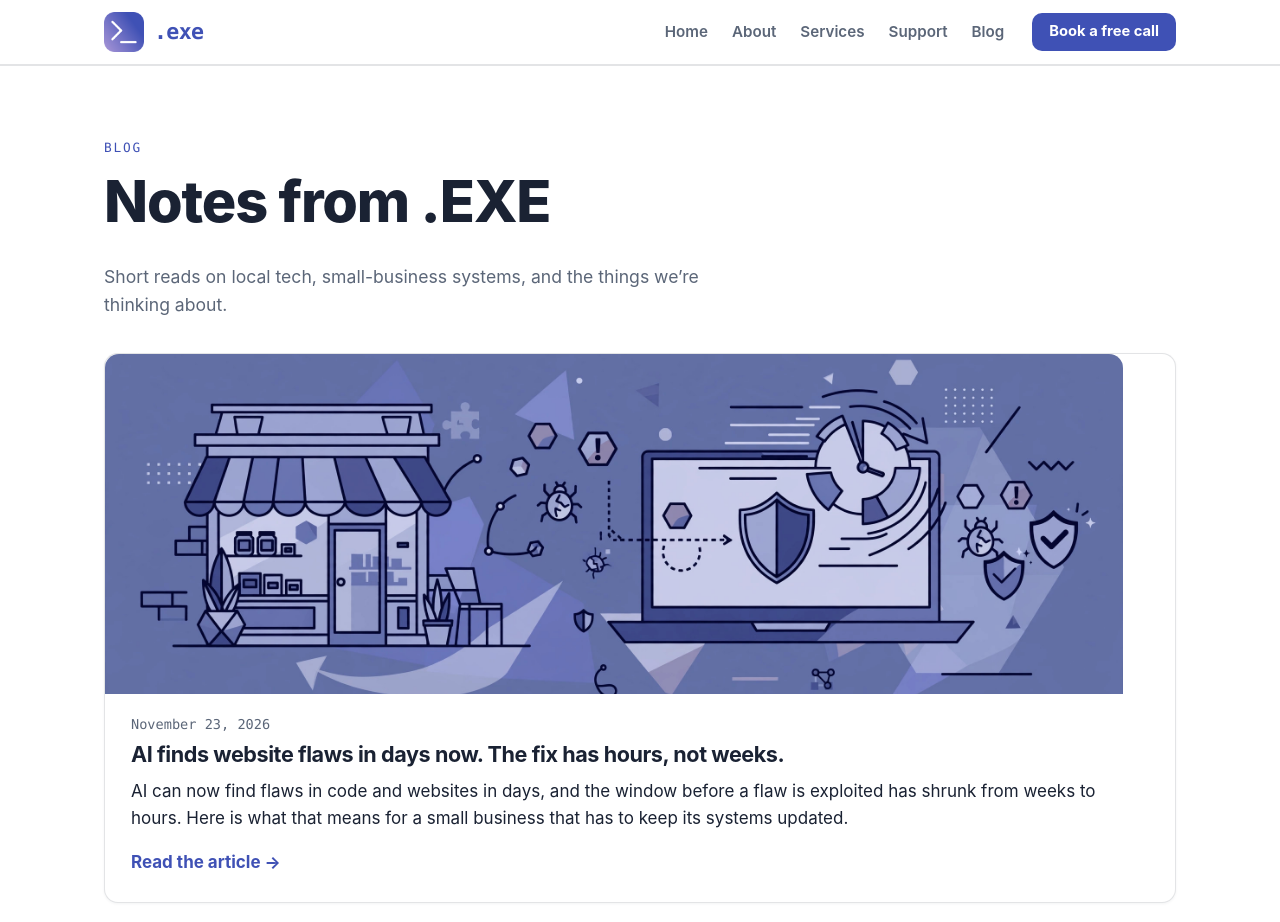
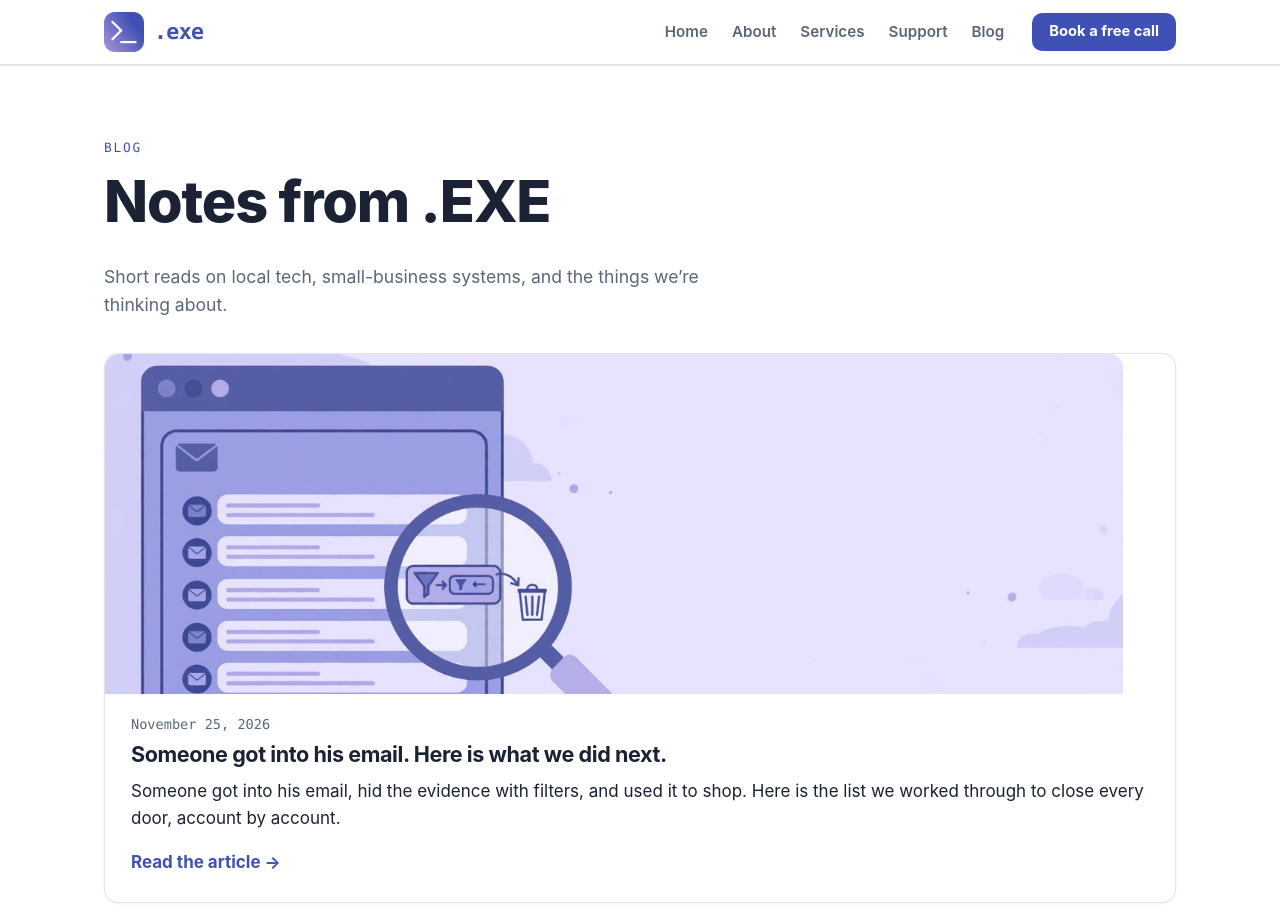
Before and after one commit to dotexedotdev/website, a Vue app in the folder src/app/: page /blog in a window 1280 px wide. Shown: the top 922 px of the page. Built offline with nearby package versions, Linux system fonts and the light colour scheme; no server answers.

Commit message:
Blog: Someone got into his email. Here is what we did next.

```diff
--- a/src/app/src/blog/posts.ts
+++ b/src/app/src/blog/posts.ts
@@ -55,6 +55,28 @@ export interface BlogPost {
 }
 
 export const posts: BlogPost[] = [
+  {
+    slug: 'email-compromised-what-to-do-next',
+    title: 'Someone got into his email. Here is what we did next.',
+    date: '2026-11-25',
+    excerpt:
+      'Someone got into his email, hid the evidence with filters, and used it to shop. Here is the list we worked through to close every door, account by account.',
+    image: '/blog/email-compromised-what-to-do-next.jpg',
+    body: [
+      'A family member called me recently because something was wrong with his email. His personal information had been released, and someone had used it to get into his account. By the time we looked, the damage was done, and it was stranger than either of us expected.',
+      'They had not just read his mail. They had set up filters to send anything from Amazon straight to the trash, so he would never see it. Then they got into his Amazon account and ordered expensive computer parts, to be delivered to themselves. Order confirmations, shipping notices, all of it went to the trash folder, out of sight. If he had not called me, he might not have noticed for weeks.',
+      'That is the part that stays with me. It was not a dramatic break-in. It was quiet. Someone sat in his inbox, hid the evidence, and used it to shop.',
+      'The first worry, once we saw what had happened, was not the orders. It was the question nobody can answer on their own: what else do they have access to? An email account is the key to everything else. With it, someone can reset the password on your Amazon account, your bank, your Facebook, anything that sends a reset link to your inbox. That is the part that keeps people up at night, and it is the part most advice skips over. The articles tell you to change your password. They do not tell you how to work out what the intruder touched.',
+      'So here is what we actually did, in order. It is the same list I would walk any small business through, because the steps are the same whether the account belongs to a family member or your company.',
+      'First, we changed the email password, from a device we trusted, and turned on two-factor authentication. That locks the front door. Two-factor means a password alone is no longer enough to get in. It is the single most useful thing you can do, and it takes five minutes.',
+      'Second, we checked the filters and forwarding rules. This is the step everyone misses. The attackers had set up a rule to hide Amazon emails, and there could have been more. In Gmail, that is Settings, then Filters and Blocked Addresses. In Outlook, it is Rules. We deleted every rule we did not recognise, and checked that no forwarding address had been added. A forwarding rule is the quietest trick of all: a copy of every email, sent somewhere else, forever.',
+      'Third, we checked the recovery options. The recovery email and phone number on the account have to be yours. If an attacker changed them, they can lock you out later, even after you change the password. Ours were still correct. If they had not been, that would have been the next fix.',
+      'Fourth, we went through the accounts tied to that email, starting with the ones that can spend money. Amazon first, because that was where the orders were. We changed the Amazon password, turned on two-factor there too, checked the order history, and cancelled what we could. Then the bank, then anything else that sends password resets to that inbox.',
+      'Fifth, we checked for the same password elsewhere. If one password was used in more than one place, every one of those places is now at risk. That is how a single leaked password becomes five compromised accounts. We changed the reused ones.',
+      'That is the whole list. Nothing on it is complicated, and nothing on it needs special software. What it needs is someone who knows to look, and the time to go through it carefully. That is the part people skip when they are on their own, because they are rattled and they want it to be over.',
+      'It is also the part .EXE can help with. If something like this happens to you, or to someone in your family, or to your business, you do not have to work out what the intruder touched on your own. We will go through it with you, account by account, and make sure the doors are actually closed. The intro call is free, and the first question is always the same: what are you worried they can get into?',
+    ],
+  },
   {
     slug: 'ai-vulnerability-window-days-not-weeks',
     title: 'AI finds website flaws in days now. The fix has hours, not weeks.',
```
Also changed, not shown: 1 other file (tests, documents, lock files or other folders).
